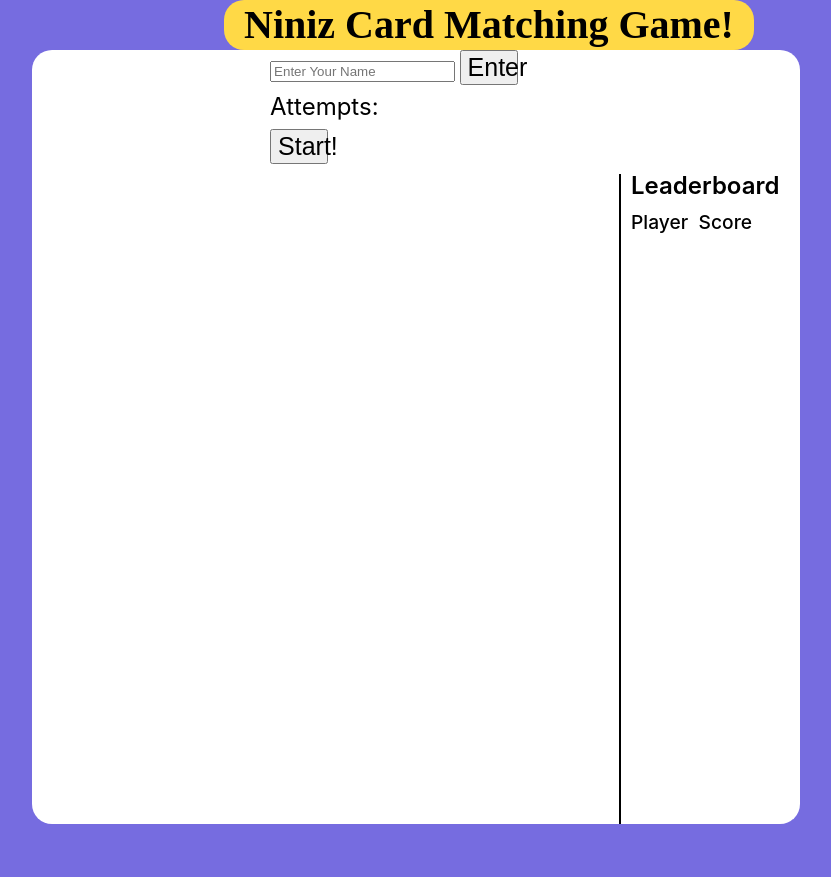
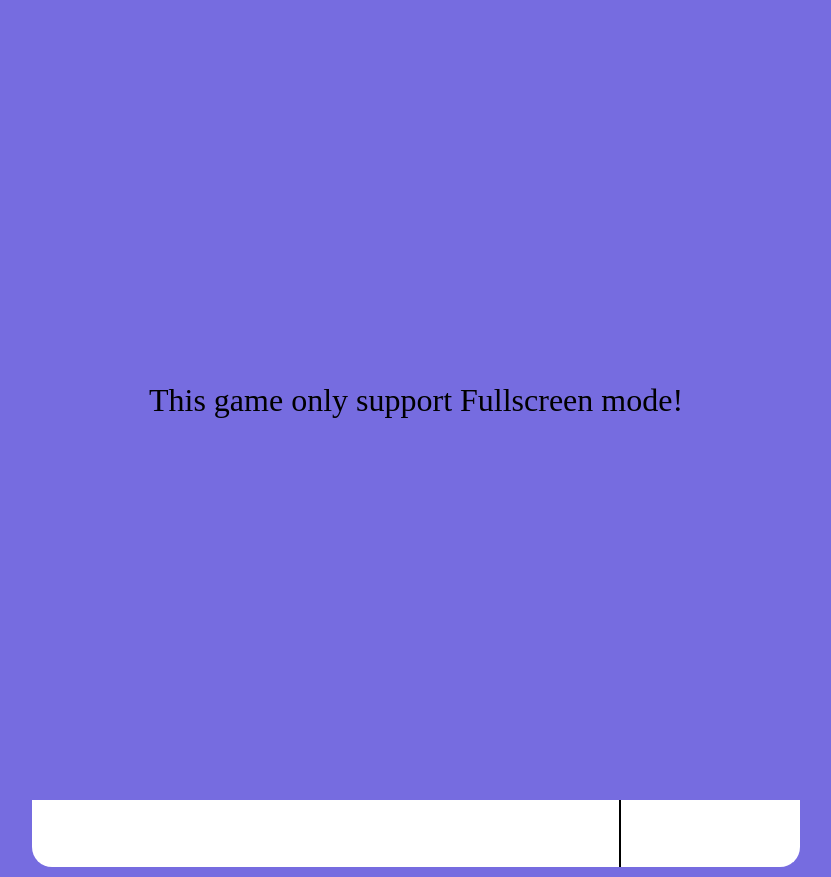
Before and after one commit to flexing1010/NINIZ-card-matching, a plain HTML site: page index.html in a window 1280 px wide. Shown: the whole page, without its empty margins (224-1055 px from the left). Before the commit the page ends 834 px from the top, so only its background shows below. Drawn offline with Linux system fonts and the light colour scheme.

Commit message:
Done! for now...

```diff
--- a/css/styles.css
+++ b/css/styles.css
@@ -12,14 +12,14 @@ html {
   display: flex;
   flex-direction: column;
   align-items: center;
-  margin: 50px auto 10px auto;
+  margin: 80px auto 10px auto;
   background-color: white;
   border-radius: 20px;
 }
 
 h1 {
   position: absolute;
-  top: 0;
+  top: 2%;
   left: 35%;
   display: inline;
   background-color: #ffd946;
@@ -31,20 +31,37 @@ h1 {
 }
 
 header {
-  width: 38%;
+  width: 95%;
   display: flex;
   flex-direction: column;
   align-items: left;
+  margin: 10px 10px;
 }
 button {
-  width: 20%;
+  width: 10%;
   font-size: 25px;
+  background-color: #ffd946;
+  border: none;
+  border-radius: 20px;
+  transition-duration: 0.5s;
+  cursor: pointer;
+}
+
+button:hover {
+  box-shadow: 0 4px 8px 0 rgba(0, 0, 0, 0.2), 0 6px 20px 0 rgba(0, 0, 0, 0.19);
+  font-size: 27px;
+  width: 9%;
 }
 
 #jsFormContainer span {
   font-size: 1.5rem;
   font-weight: 500;
   font-style: italic;
+}
+
+#jsInputName {
+  font-size: 1.1rem;
+  width: 17%;
 }
 
 .header__score {
@@ -165,3 +182,22 @@ img {
   width: 150;
   height: 300px;
 }
+
+#onlyFullscreen {
+  width: 100%;
+  height: 100%;
+  position: fixed;
+  top: 0;
+  font-size: 2rem;
+  display: flex;
+  background-color: #766ce0;
+  z-index: 100;
+  align-items: center;
+  justify-content: center;
+}
+
+@media screen and (min-width: 1400px) {
+  #onlyFullscreen {
+    display: none;
+  }
+}
--- a/index.html
+++ b/index.html
@@ -19,6 +19,7 @@
               type="text"
               placeholder="Enter Your Name"
               name="playerName"
+              required
             />
             <button id="jsEnterName" type="submit">Enter</button>
           </form>
@@ -47,6 +48,9 @@
         </div>
       </main>
     </div>
+
+    <div id="onlyFullscreen">This game only support Fullscreen mode!</div>
+
     <script src="js/index.js"></script>
   </body>
 </html>
--- a/js/index.js
+++ b/js/index.js
@@ -36,7 +36,7 @@ const cardOpen = (selected) => {
   let length = openedCards.length;
 
   if (length === 2) {
-    attempts.innerText = `Attempts:${attempt++}`;
+    attempts.innerText = `Attempts: ${attempt++}`;
     if (openedCards[0].firstChild.type === openedCards[1].firstChild.type) {
       console.log("its a match");
       openedCards = [];
@@ -141,8 +141,17 @@ const sortLeaderboard = () => {
 const postEndResult = (sortedRank) => {
   sortedRank.forEach((item) => {
     const li = document.createElement("li");
-    li.innerText = `${item.playerName}:  Attempts:${item.value}`;
+    const div1 = document.createElement("div");
+    const div2 = document.createElement("div");
+    div1.className = "player__name";
+    div2.className = "player__score";
+    div1.innerText = `${item.playerName}`;
+    div2.innerText = `Attempts: ${item.value}`;
+    li.appendChild(div1);
+    li.appendChild(div2);
     ranking.appendChild(li);
+    // li.innerText = `${item.playerName}:  Attempts:${item.value}`;
+    // ranking.appendChild(li);
   });
 };
 
@@ -157,7 +166,7 @@ const postLeaderBoard = () => {
       div1.className = "player__name";
       div2.className = "player__score";
       div1.innerText = `${rank.playerName}`;
-      div2.innerText = `Attempts:${rank.value}`;
+      div2.innerText = `Attempts: ${rank.value}`;
       li.appendChild(div1);
       li.appendChild(div2);
       // li.innerText = `${rank.playerName}:  Attempts:${rank.value}`;
```
